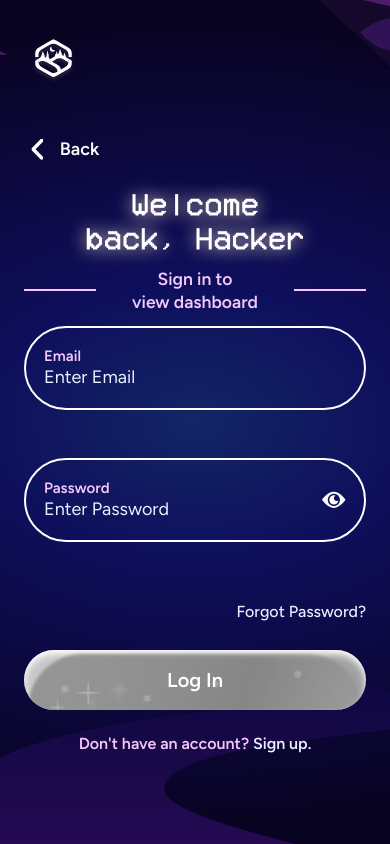
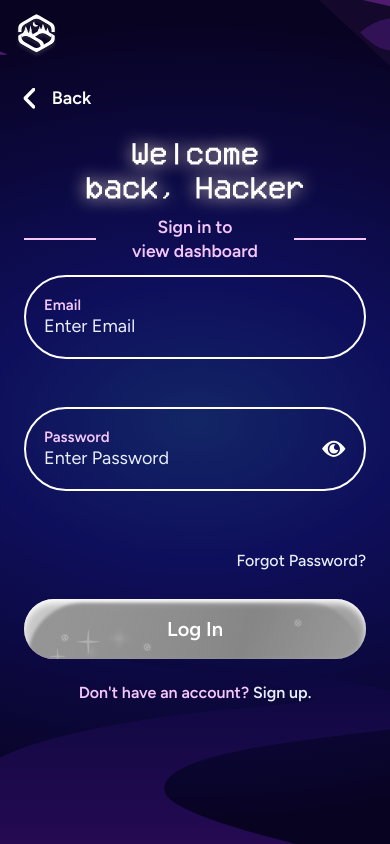
Before and after one commit to hackthevalley/hack-the-front-2026, a Next.js app: page /login in a window 390 px wide. Built offline with nearby package versions, Linux system fonts and the light colour scheme; no server answers.

Commit message:
fix: Auth Navbar alignment

```diff
--- a/app/(auth)/_components/background/AuthBackground.tsx
+++ b/app/(auth)/_components/background/AuthBackground.tsx
@@ -49,7 +49,9 @@ export default function AuthBackground({ children }: AuthBackgroundProps) {
                   width: `${(layer.width / AUTH_BACKGROUND_DESIGN_WIDTH) * 100}%`,
                   height: `${(layer.height / AUTH_BACKGROUND_DESIGN_HEIGHT) * 100}%`,
                   transform: layer.transform,
-                  transformOrigin: layer.transform ? "center center" : undefined,
+                  transformOrigin: layer.transform
+                    ? "center center"
+                    : undefined,
                   zIndex: layer.zIndex,
                 }}
               >
--- a/app/dashboard/Dashboard.tsx
+++ b/app/dashboard/Dashboard.tsx
@@ -18,10 +18,7 @@ import {
   AVATARS,
   getComboPlacement,
 } from "@/app/application/sections/avatarAssets";
-import type {
-  AccessoryKey,
-  AvatarKey,
-} from "@/app/application/sections/data";
+import type { AccessoryKey, AvatarKey } from "@/app/application/sections/data";
 
 type DashboardStatus =
   | "apply"
@@ -158,10 +155,7 @@ const STATUS_DETAILS: Record<
 };
 
 const SUBMITTED_STATUSES = new Set(["APPLIED", "WALK_IN_SUBMITTED"]);
-const NO_APPLICATION_STATUSES = new Set([
-  "ACCOUNT_INACTIVE",
-  "NOT_APPLIED",
-]);
+const NO_APPLICATION_STATUSES = new Set(["ACCOUNT_INACTIVE", "NOT_APPLIED"]);
 
 function hasApplication(applicationStatus: string | null): boolean {
   return (
@@ -188,10 +182,7 @@ function resolveDashboardStatus(
   const start = new Date(registration.start_at).getTime();
   const end = new Date(registration.end_at).getTime();
   const registrationIsOpen =
-    Number.isFinite(start) &&
-    Number.isFinite(end) &&
-    now > start &&
-    now < end;
+    Number.isFinite(start) && Number.isFinite(end) && now > start && now < end;
 
   if (applicationStatus === "APPLYING") {
     return registrationIsOpen ? "applying" : "not-submitted";
@@ -237,15 +228,12 @@ function DashboardAvatar({
   avatarKey: AvatarKey;
 }) {
   const avatar = AVATARS.find((option) => option.key === avatarKey);
-  const accessory = ACCESSORIES.find(
-    (option) => option.key === accessoryKey,
-  );
+  const accessory = ACCESSORIES.find((option) => option.key === accessoryKey);
   const placement =
     avatar && accessory
       ? getComboPlacement(avatar.key, accessory.key)
       : undefined;
-  const isFigmaOwlHat =
-    avatar?.key === "owl" && accessory?.key === "hat";
+  const isFigmaOwlHat = avatar?.key === "owl" && accessory?.key === "hat";
   const underTreeClass =
     avatar?.key === "raccoon"
       ? "left-[42.06%] top-[69.96%] w-[16.2%]"
@@ -334,8 +322,7 @@ export default function Dashboard() {
   });
   const status = dashboardData.status;
   const current = STATUS_DETAILS[status];
-  const isNotSubmitted =
-    status === "applying" || status === "not-submitted";
+  const isNotSubmitted = status === "applying" || status === "not-submitted";
 
   useEffect(() => {
     if (status === "apply" || status === "applying") {
@@ -387,8 +374,7 @@ export default function Dashboard() {
         let accessory: AccessoryKey | null = null;
 
         if (hasApplication(user.application_status)) {
-          const [questionsResponse, applicationResponse] =
-            await Promise.all([
+          const [questionsResponse, applicationResponse] = await Promise.all([
             fetch(apiUrl("/api/forms/questions"), {
               headers,
               signal: controller.signal,
@@ -431,10 +417,7 @@ export default function Dashboard() {
           accessory,
           avatar,
           deadline: formatDeadline(registration.end_at),
-          status: resolveDashboardStatus(
-            user.application_status,
-            registration,
-          ),
+          status: resolveDashboardStatus(user.application_status, registration),
         });
       } catch (error) {
         if (error instanceof Error && error.name === "AbortError") return;
--- a/app/globals.css
+++ b/app/globals.css
@@ -104,17 +104,27 @@ body {
 
 /* HomeNavbar is viewport-aligned on the home page, but authentication content
  * lives inside a narrower, centered stage. Project the auth navbar back out to
- * the viewport so the shared logo has the same horizontal position on both
- * pages, then align Back to that same left edge. */
+ * the viewport so the shared logo has the same position on both pages, then
+ * align Back to that same left edge. */
 .auth-content-stage {
-  --auth-home-logo-inset: clamp(24px, 7.9365vw, 120px);
+  --auth-home-logo-inset: 16px;
   --auth-home-nav-max-width: 1512px;
   --auth-stage-gutter-x: calc((100vw - 100%) / 2);
+  --auth-stage-gutter-y: calc(
+    (100dvh - min(100dvh, calc(100vw * 982 / 1512))) / 2
+  );
+}
+
+@media (min-width: 768px) {
+  .auth-content-stage {
+    --auth-home-logo-inset: clamp(24px, 7.9365vw, 120px);
+  }
 }
 
 .auth-content-stage > .site-navbar {
   position: relative;
   left: calc(0px - var(--auth-stage-gutter-x));
+  top: calc(0px - var(--auth-stage-gutter-y));
   width: 100vw;
 }
 
@@ -142,6 +152,8 @@ body {
   }
 
   .auth-content-stage {
+    --auth-stage-gutter-x: 0px;
+    --auth-stage-gutter-y: 0px;
     inset: 0 !important;
     box-sizing: border-box;
     width: 100% !important;
@@ -158,28 +170,19 @@ body {
     -webkit-overflow-scrolling: touch;
   }
 
-  .auth-content-stage .site-navbar,
-  .auth-content-stage .site-navbar__inner {
-    height: 88px;
-  }
-
-  .auth-content-stage .site-navbar__inner {
-    padding-right: max(24px, env(safe-area-inset-right));
-    padding-left: max(24px, env(safe-area-inset-left));
-  }
-
-  .auth-content-stage .site-navbar img[src="/icons/mlh-logo.svg"] {
-    width: 48px;
-    height: auto;
-    max-height: 72px;
-  }
-
   .auth-back-box {
     position: relative !important;
     inset: auto !important;
-    width: min(640px, calc(100% - 48px)) !important;
+    width: calc(
+      100% - (100vw - min(100vw, var(--auth-home-nav-max-width))) -
+        2 * var(--auth-home-logo-inset)
+    ) !important;
     height: 44px !important;
-    margin: 4px auto 0;
+    margin: 4px 0 0
+      calc(
+        (100vw - min(100vw, var(--auth-home-nav-max-width))) / 2 +
+          var(--auth-home-logo-inset)
+      );
     container-type: size !important;
   }
 
--- a/components/layout/HomeNavbar.tsx
+++ b/components/layout/HomeNavbar.tsx
@@ -194,11 +194,7 @@ function MenuButton({
   );
 }
 
-function LogoButton({
-  onClick,
-}: {
-  onClick: () => void;
-}) {
+function LogoButton({ onClick }: { onClick: () => void }) {
   return (
     <button
       type="button"
@@ -375,9 +371,7 @@ function Shell({
           background: `linear-gradient(180deg, rgba(255, 255, 255, ${shellBorderAlpha}) 0%, rgba(255, 255, 255, ${shellBorderAlpha * 0.4}) 10%, rgba(255, 255, 255, ${shellBorderAlpha * 0.12}) 18%, transparent 28%)`,
         }}
       />
-      <div className="relative z-10">
-        {children}
-      </div>
+      <div className="relative z-10">{children}</div>
     </div>
   );
 }
@@ -387,9 +381,7 @@ function Shell({
  * scroll, and gradually gains a floating shell as the page moves away from the
  * hero's top edge.
  */
-export default function HomeNavbar({
-  items = DEFAULT_ITEMS,
-}: HomeNavbarProps) {
+export default function HomeNavbar({ items = DEFAULT_ITEMS }: HomeNavbarProps) {
   const router = useRouter();
   const [isVisible, setIsVisible] = useState(true);
   const [isMenuOpen, setIsMenuOpen] = useState(false);
@@ -428,7 +420,10 @@ export default function HomeNavbar({
         return;
       }
 
-      if (lastScrollYRef.current <= SCROLL_EPSILON && deltaY >= SCROLL_EPSILON) {
+      if (
+        lastScrollYRef.current <= SCROLL_EPSILON &&
+        deltaY >= SCROLL_EPSILON
+      ) {
         setIsVisible(false);
         upwardTravelRef.current = 0;
         downwardTravelRef.current = 0;
@@ -510,8 +505,9 @@ export default function HomeNavbar({
     );
 
     return (
-      dataTargetMatches.find((element) => element.getClientRects().length > 0) ??
-      exactMatch
+      dataTargetMatches.find(
+        (element) => element.getClientRects().length > 0,
+      ) ?? exactMatch
     );
   };
 
@@ -520,7 +516,8 @@ export default function HomeNavbar({
     if (!target) return;
 
     const offset = window.innerHeight * (item.offsetRatio ?? 0.12);
-    const targetTop = window.scrollY + target.getBoundingClientRect().top - offset;
+    const targetTop =
+      window.scrollY + target.getBoundingClientRect().top - offset;
 
     window.scrollTo({
       top: Math.max(0, targetTop),
--- a/components/layout/PortalNavbar.tsx
+++ b/components/layout/PortalNavbar.tsx
@@ -3,18 +3,18 @@ import MaskIcon from "@/components/ui/MaskIcon";
 
 export default function PortalNavbar() {
   return (
-    <header className="pointer-events-auto h-[123.2548828125px] w-full">
-      <nav className="mx-auto flex h-full w-full max-w-[1512px] items-center px-[clamp(24px,7.9365vw,120px)]">
+    <header className="site-navbar pointer-events-auto h-[72px] w-full md:h-[123.2548828125px]">
+      <nav className="site-navbar__inner mx-auto flex h-full w-full max-w-[1512px] items-center px-4 md:px-[clamp(24px,7.9365vw,120px)]">
         <Link
           href="/"
           aria-label="Hack the Valley — home"
-          className="sparkle-icon inline-flex"
+          className="sparkle-icon inline-flex h-10 w-10 shrink-0 items-center justify-center md:h-[45px] md:w-[45px]"
         >
           <MaskIcon
             src="/icons/htv-logo.svg"
             width={45}
             height={45}
-            className="text-white transition-colors duration-150 hover:text-zinc-300 focus-visible:outline-2 focus-visible:outline-offset-2 focus-visible:outline-current"
+            className="h-8 w-8 text-white transition-colors duration-150 hover:text-zinc-300 focus-visible:outline-2 focus-visible:outline-offset-2 focus-visible:outline-current md:h-[45px] md:w-[45px]"
           />
         </Link>
       </nav>
```
Lines whose indentation alone changed are shown as unchanged.
